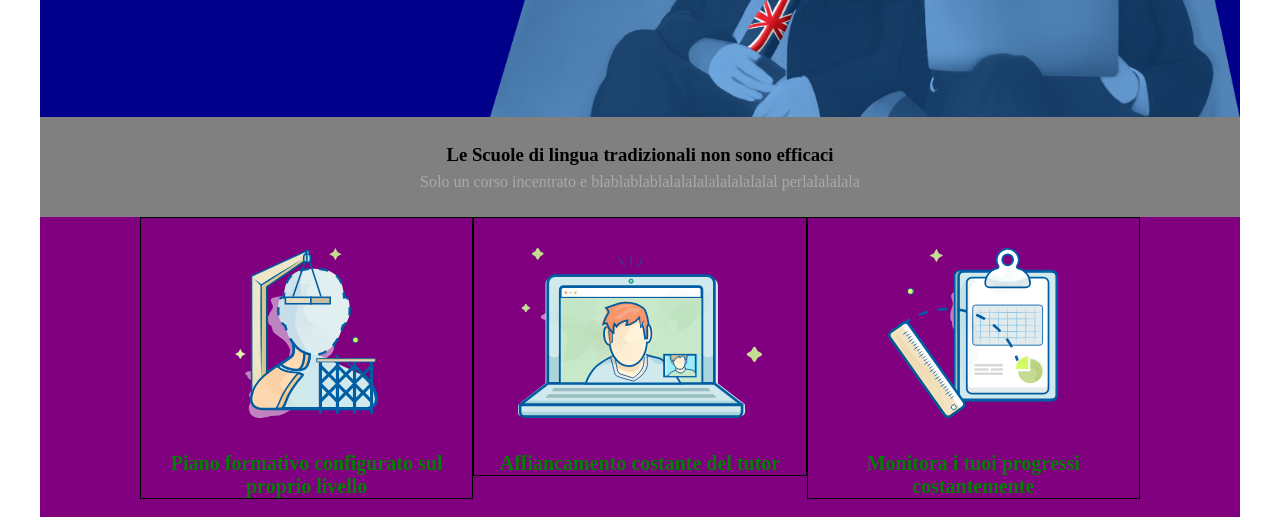
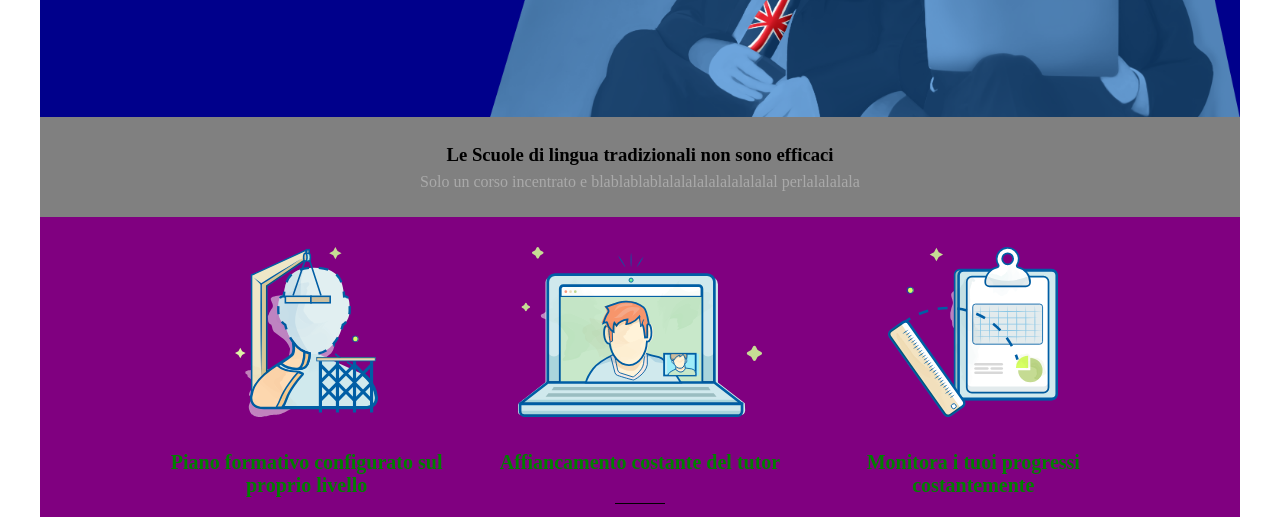
Before and after one commit to rakhan177/htmlcss-fluentify, a plain HTML site: page index.html in a window 1280 px wide. Shown: the part 283-800 px from the top of the page. Drawn offline with Linux system fonts and the light colour scheme.

Commit message:
aggiunta linea

```diff
--- a/css/style.css
+++ b/css/style.css
@@ -156,10 +156,10 @@ main section:nth-child(2){
 }
 
 main section:nth-child(2) > .sezione2{
-  border:1px solid black;
   width: calc(100% / 3);
-  /* height: 400px; */
   text-align: center;
+  position: relative;
+  /* padding-bottom: 30px; */
 }
 
 main section:nth-child(2) > .sezione2 > img{
@@ -172,3 +172,14 @@ main section:nth-child(2) > .sezione2 > h3{
   color: green;
   font-size: 20px;
 }
+
+main section:nth-child(2) > .sezione2 > .linea{
+  width: 50px;
+  height: 30px;
+  border-bottom: 1px solid black;
+  position: absolute;
+  left: 50%;
+  transform: translate(-50%, 0);
+}
+
+/* / section2 main */
--- a/index.html
+++ b/index.html
@@ -67,14 +67,19 @@
           <div class="sezione2 fl">
             <img src="img/profile.svg" alt="">
             <h3>Piano formativo configurato sul proprio livello</h3>
+            <div class="linea"></div>
+
+
           </div>
           <div class="sezione2 fl">
             <img src="img/computer.svg" alt="">
             <h3>Affiancamento costante del tutor</h3>
+            <div class="linea"></div>
           </div>
           <div class="sezione2 fl">
             <img src="img/doc.svg" alt="">
             <h3>Monitora i tuoi progressi costantemente</h3>
+            <div class="linea"></div>
           </div>
         </section>
         <!-- / sezione 2 main -->
```
